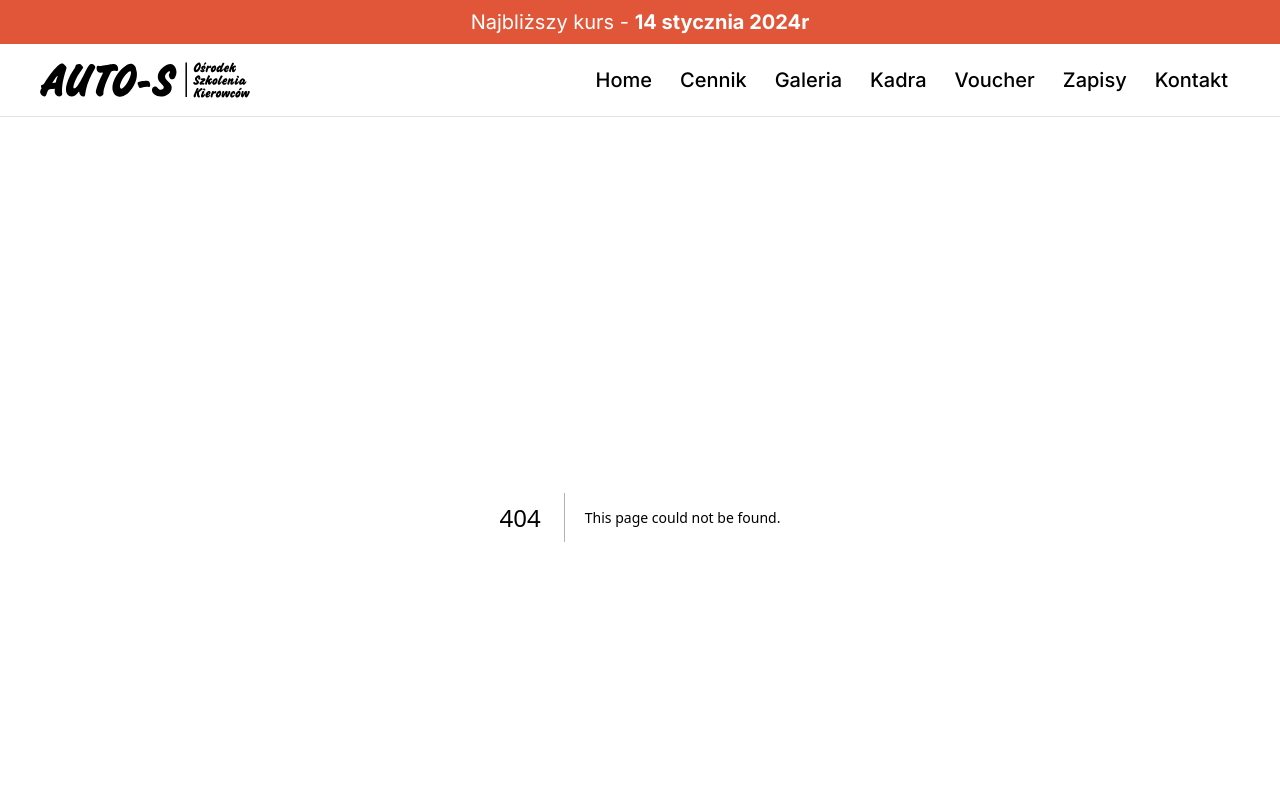
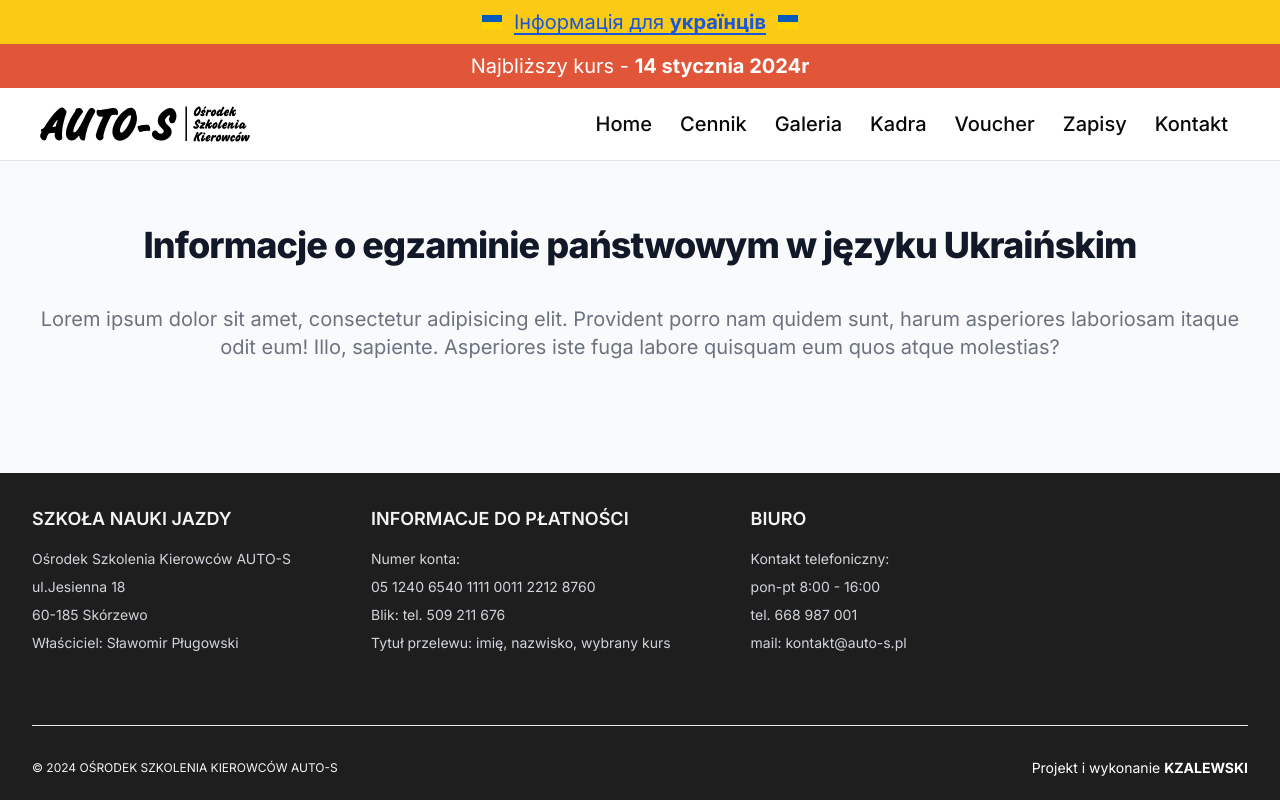
Before and after one commit to zalewa10/autosReact, a Next.js app: page /ukraina in a window 1280 px wide. Before the commit this address had no page. Shown: the top 800 px of the page. Built offline with nearby package versions, Linux system fonts and the light colour scheme.

Commit message:
ukraina update

```diff
--- a/app/layout.tsx
+++ b/app/layout.tsx
@@ -4,6 +4,7 @@ import "../styles/globals.css";
 import Navbar from "@/components/Navbar";
 import Data from "@/components/Data";
 import Footer from "@/components/Footer";
+import Ukraina from "@/components/Ukraina";
 const inter = Inter({ subsets: ["latin"] });
 
 export const metadata: Metadata = {
@@ -19,6 +20,7 @@ export default function RootLayout({
   return (
     <html lang="en" className="max-w-[1440px] mx-auto">
       <body className={inter.className}>
+        <Ukraina />
         <Data />
         <Navbar />
         {children}
@@ -27,3 +29,4 @@ export default function RootLayout({
     </html>
   );
 }
+``;
--- /dev/null
+++ b/app/ukraina/page.tsx
@@ -0,0 +1,23 @@
+import React from "react";
+
+const Ukraina = () => {
+  return (
+    <section className="bg-gray-50">
+      <div className="py-8 px-4 mx-auto max-w-screen-xl lg:py-16 lg:px-6">
+        <div className="mx-auto text-center mb-8 lg:mb-12">
+          <h2 className="mb-4 text-4xl tracking-tight font-extrabold text-gray-900">
+            Informacje o egzaminie państwowym w języku Ukraińskim
+          </h2>
+          <p className="mt-10 font-normal text-gray-500 sm:text-xl">
+            Lorem ipsum dolor sit amet, consectetur adipisicing elit. Provident
+            porro nam quidem sunt, harum asperiores laboriosam itaque odit eum!
+            Illo, sapiente. Asperiores iste fuga labore quisquam eum quos atque
+            molestias?
+          </p>
+        </div>
+      </div>
+    </section>
+  );
+};
+
+export default Ukraina;
--- /dev/null
+++ b/components/Ukraina.tsx
@@ -0,0 +1,24 @@
+import React from "react";
+import Image from "next/image";
+import { flaga } from "@/public/ikonki";
+import Link from "next/link";
+
+const Ukraina = () => {
+  return (
+    <div className="bg-yellow-300 py-2 text-lg md:text-xl">
+      <div className="text-center text-white font-lg ">
+        <div className="flex justify-center items-center gap-3">
+          <Image src={flaga} className="w-5 border-black" alt="Flaga Ukrainy" />
+          <Link href={"/ukraina"}>
+            <p className="text-blue-700 underline underline-offset-4">
+              Інформація для <b>українців</b>
+            </p>
+          </Link>
+          <Image src={flaga} className="w-5 border-black" alt="Flaga Ukrainy" />
+        </div>
+      </div>
+    </div>
+  );
+};
+
+export default Ukraina;
--- a/public/ikonki/index.js
+++ b/public/ikonki/index.js
@@ -3,5 +3,5 @@ import logoPc from "@/public/ikonki/logo.svg";
 import przelew from "./przelew.png";
 import pkk from "./pkk.jpg";
 import grid from "./grid.jpg";
-
-export { pkk, grid, logoMobile, logoPc, przelew };
+import flaga from "./ukr.png";
+export { pkk, grid, logoMobile, logoPc, przelew, flaga };
```
Also changed, not shown: public/ikonki/ukr.png (added).
